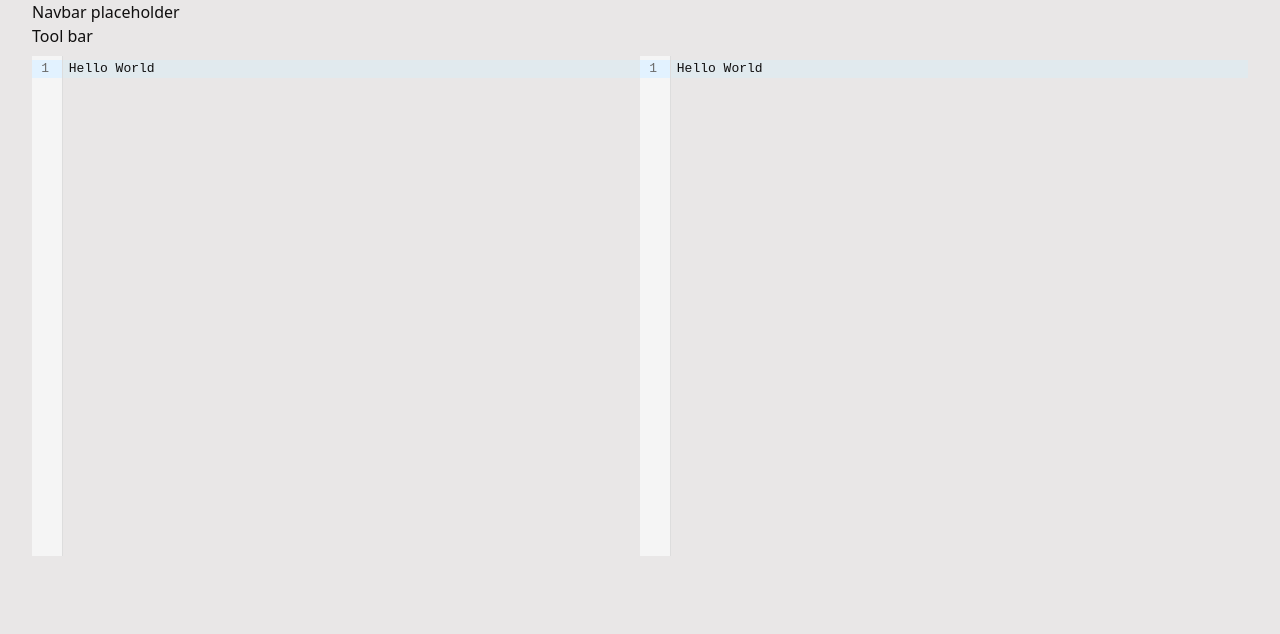
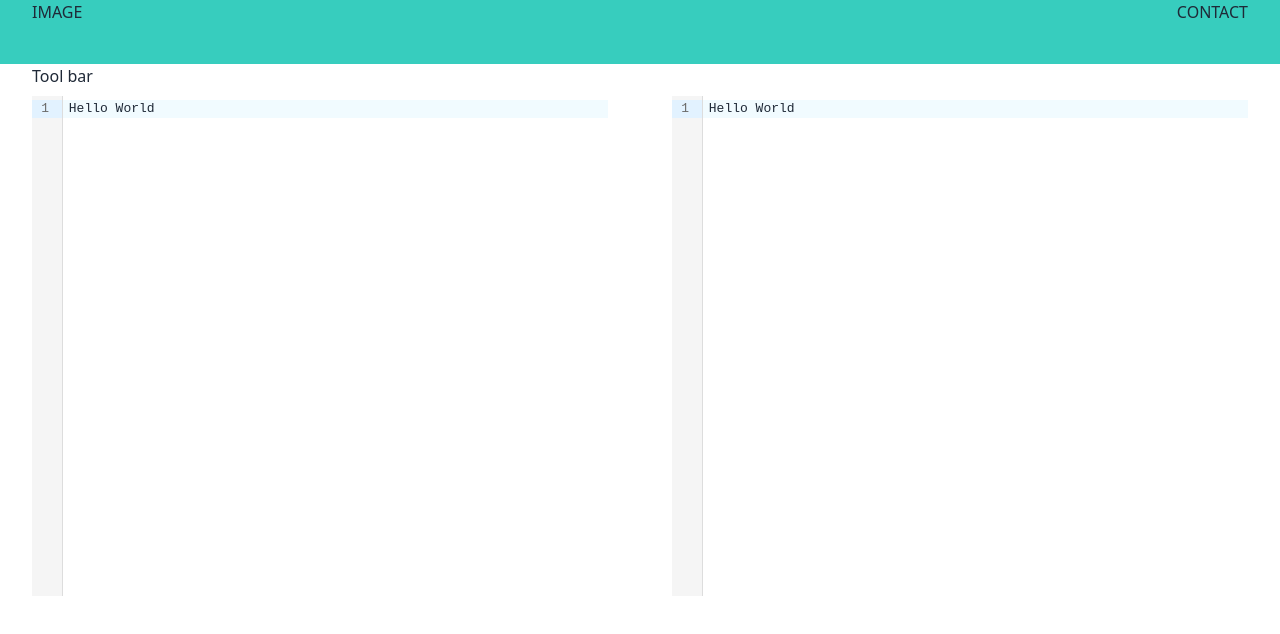
Before and after one commit to cedrata/brainfuck-compiler, a SvelteKit app: page / in a window 1280 px wide. Shown: the top 634 px of the page. Built offline with nearby package versions, Linux system fonts and the light colour scheme.

Commit message:
[UPDATE] simple header placeholder

```diff
--- a/src/routes/+page.svelte
+++ b/src/routes/+page.svelte
@@ -5,11 +5,16 @@
 	let editorHeight = 500;
 </script>
 
-<!-- <svelte:window on:resize={handleResize} /> -->
+<header class="h-16 bg-accent flex justify-center px-8">
+	<ul class="max-w-7xl w-full flex justify-between">
+		<li>IMAGE</li>
+		<li>CONTACT</li>
+	</ul>
+</header>
 
-<div class="px-8">
-	<nav>Navbar placeholder</nav>
-	<section id="txt-edit" class="grid lg:grid-cols-2 max-md:grid-cols-1">
+<section class="flex justify-center px-8">
+	<div class="max-w-7xl w-full flex justify-between">
+		<div id="txt-edit" class="grid lg:grid-cols-2 gap-x-16 max-md:grid-cols-1 w-full">
 			<div id="tool-bar" class="col-start-1 lg:col-span-2 row-start-1 h-8">Tool bar</div>
 			<div class="lg:col-start-1 max-md:row-start-2 lg:row-start-2 lg:row-span-2">
 				<CodeMirror {editorHeight} />
@@ -18,5 +23,6 @@
 			<div class="lg:col-start-2 max-md:row-start-4 lg:row-start-2 lg:row-span-2">
 				<CodeMirror {editorHeight} />
 			</div>
+		</div>
+	</div>
 </section>
-</div>
--- a/tailwind.config.cjs
+++ b/tailwind.config.cjs
@@ -6,6 +6,6 @@ module.exports = {
   },
   plugins: [require("daisyui")],
   daisyui: {
-    themes: ["garden"]
+    themes: ["light"]
   }
 }
```
Lines whose indentation alone changed are shown as unchanged.
